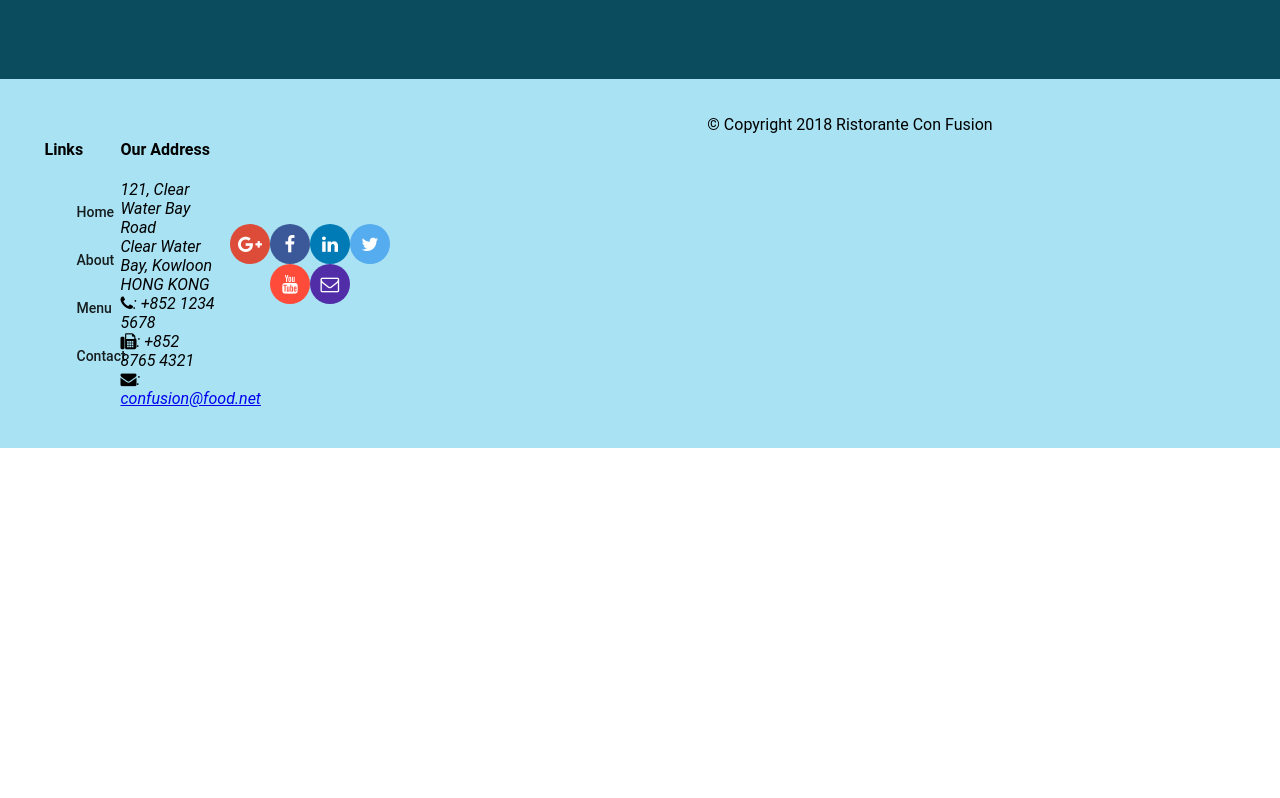
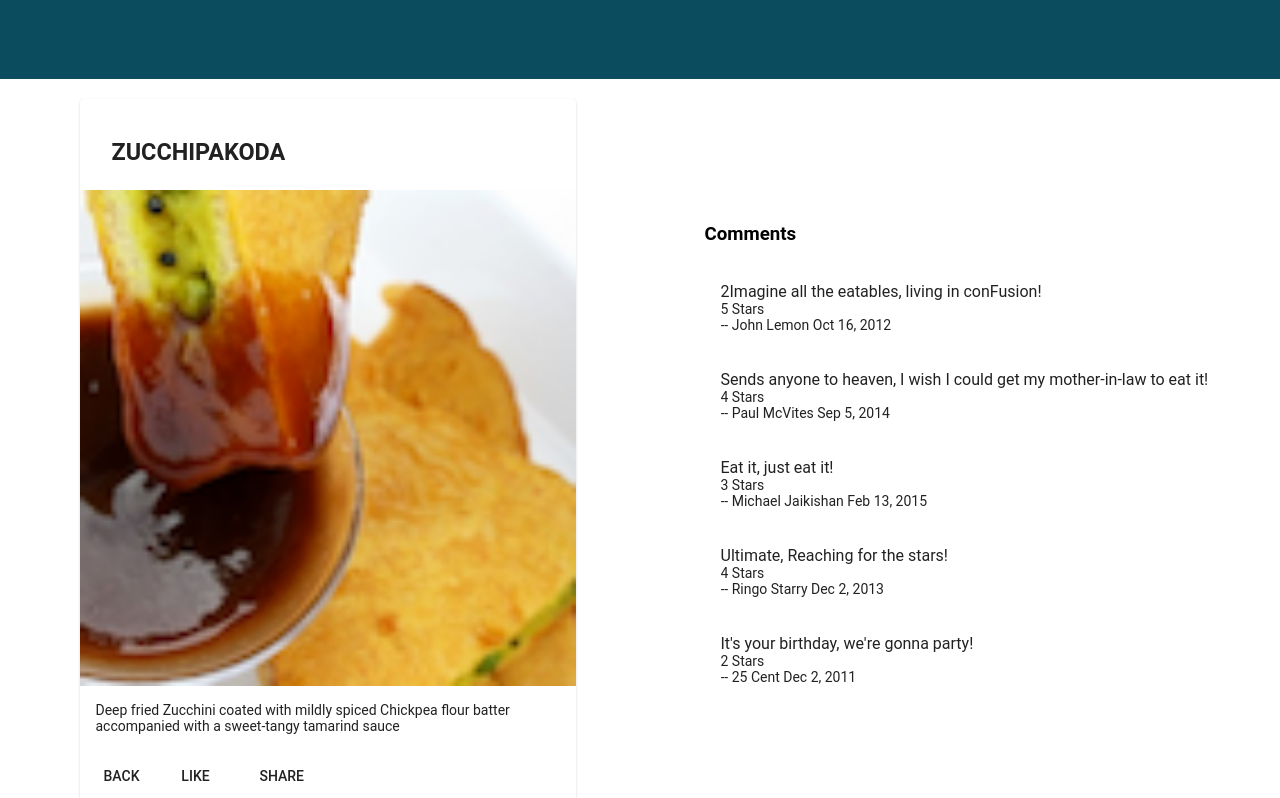
Before and after one commit to Cafelar/Angular-test, an Angular app: page /dishdetail/1 in a window 1280 px wide. Before the commit this address led to /. Shown: the part 260-1058 px from the top of the page. Before the commit the page ends 800 px from the top, so only its background shows below. Built offline with nearby package versions, Linux system fonts and the light colour scheme.

Commit message:
Single Page Applications Part 2

```diff
--- a/src/app/app-routing/routes.ts
+++ b/src/app/app-routing/routes.ts
@@ -9,6 +9,7 @@ import { ContactComponent } from '../contact/contact.component';
 export const routes: Routes = [
     {path: 'home', component: HomeComponent},
     {path: 'menu', component: MenuComponent},
-    { path: 'contactus',     component: ContactComponent },
+    {path: 'contactus',     component: ContactComponent },
+    {path: 'dishdetail/:id',     component: DishdetailComponent },
     {path: '', redirectTo: '/home', pathMatch: 'full'}
 ];
--- a/src/app/dishdetail/dishdetail.component.html
+++ b/src/app/dishdetail/dishdetail.component.html
@@ -14,14 +14,15 @@
               <h3>{{dish.name | uppercase}}</h3>
             </mat-card-title>
           </mat-card-header>
-          <img md-card-image src={{dish.image}} alt={{dish.name}}>
+          <img mat-card-image src={{dish.image}} alt={{dish.name}}>
           <mat-card-content>
             <p>{{dish.description}}
             </p>
           </mat-card-content>
           <mat-card-actions>
-            <button md-button>LIKE</button>
-            <button md-button>SHARE</button>
+            <button mat-button (click)="goBack()">BACK</button>
+            <button mat-button>LIKE</button>
+            <button mat-button>SHARE</button>
           </mat-card-actions>
         </mat-card>
       </div>
--- a/src/app/dishdetail/dishdetail.component.ts
+++ b/src/app/dishdetail/dishdetail.component.ts
@@ -1,5 +1,10 @@
-import { Component, OnInit, Input } from '@angular/core';
+import { Component, OnInit } from '@angular/core';
 import { Dish } from '../shared/dish';
+
+import { DishService } from '../services/dish.service';
+
+import { Params, ActivatedRoute } from '@angular/router';
+import { Location } from '@angular/common';
 
 @Component({
   selector: 'app-dishdetail',
@@ -8,12 +13,19 @@ import { Dish } from '../shared/dish';
 })
 export class DishdetailComponent implements OnInit {
 
-  @Input()
   dish: Dish;
 
-  constructor() { }
+  constructor(private dishservice: DishService,
+    private route: ActivatedRoute,
+    private location: Location) { }
 
   ngOnInit() {
+    let id = +this.route.snapshot.params['id'];
+    this.dish = this.dishservice.getDish(id);
+  }
+
+  goBack(): void {
+    this.location.back();
   }
 
 }
--- a/src/app/footer/footer.component.html
+++ b/src/app/footer/footer.component.html
@@ -14,10 +14,10 @@
         <div fxFlex="40" fxFlexOffset="20px">
           <h4>Links</h4>
           <mat-list>
-            <mat-list-item><a mat-button>Home</a></mat-list-item>
-            <mat-list-item><a mat-button>About</a></mat-list-item>
-            <mat-list-item><a mat-button>Menu</a></mat-list-item>
-            <mat-list-item><a mat-button>Contact</a></mat-list-item>
+            <mat-list-item><a mat-button routerLink="/home" routerLinkActive="active">Home</a></mat-list-item>
+            <mat-list-item><a mat-button routerLink="/aboutus" routerLinkActive="active">About</a></mat-list-item>
+            <mat-list-item><a mat-button routerLink="/menu" routerLinkActive="active">Menu</a></mat-list-item>
+            <mat-list-item><a mat-button routerLink="/contactus" routerLinkActive="active">Contact</a></mat-list-item>
           </mat-list>
         </div>
         <div fxFlex="50">
--- a/src/app/menu/menu.component.html
+++ b/src/app/menu/menu.component.html
@@ -11,14 +11,11 @@
 
   <div fxFlex>
     <mat-grid-list cols="2" rowHeight="200px">
-      <mat-grid-tile *ngFor="let dish of dishes" (click) = "onSelect(dish)">
-        <img height="200px" src={{dish.image}} alt={{dish.name}}>
+      <mat-grid-tile *ngFor="let dish of dishes" [routerLink]="['/dishdetail', dish.id]">        <img height="200px" src={{dish.image}} alt={{dish.name}}>
         <mat-grid-tile-footer>
           <h1 mat-line> {{dish.name | uppercase}} </h1>
         </mat-grid-tile-footer>
       </mat-grid-tile>
     </mat-grid-list>
   </div>
-
-  <app-dishdetail [dish] = "selectedDish"></app-dishdetail>
 </div>
```
